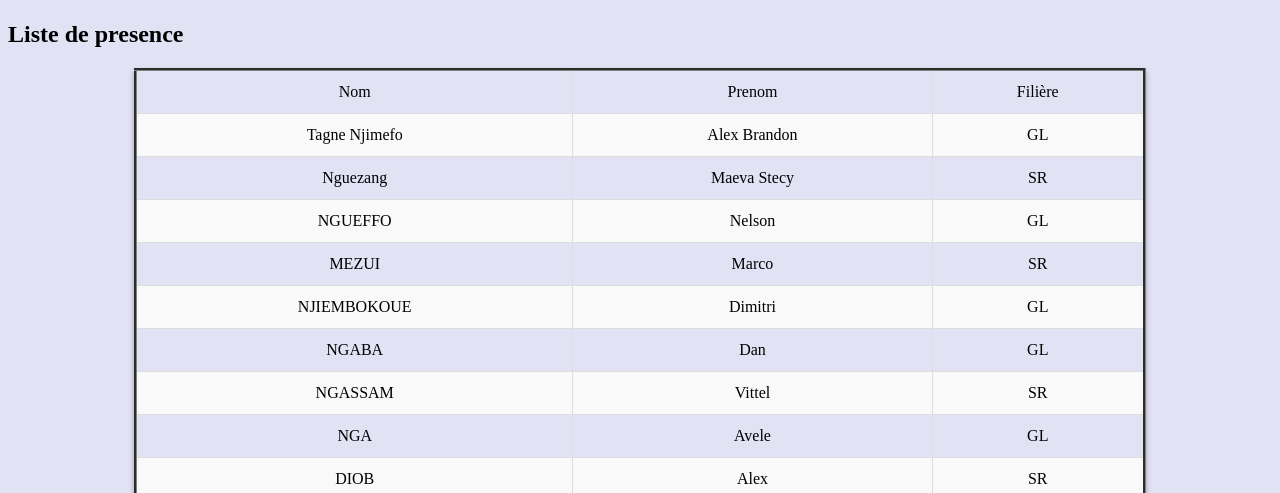
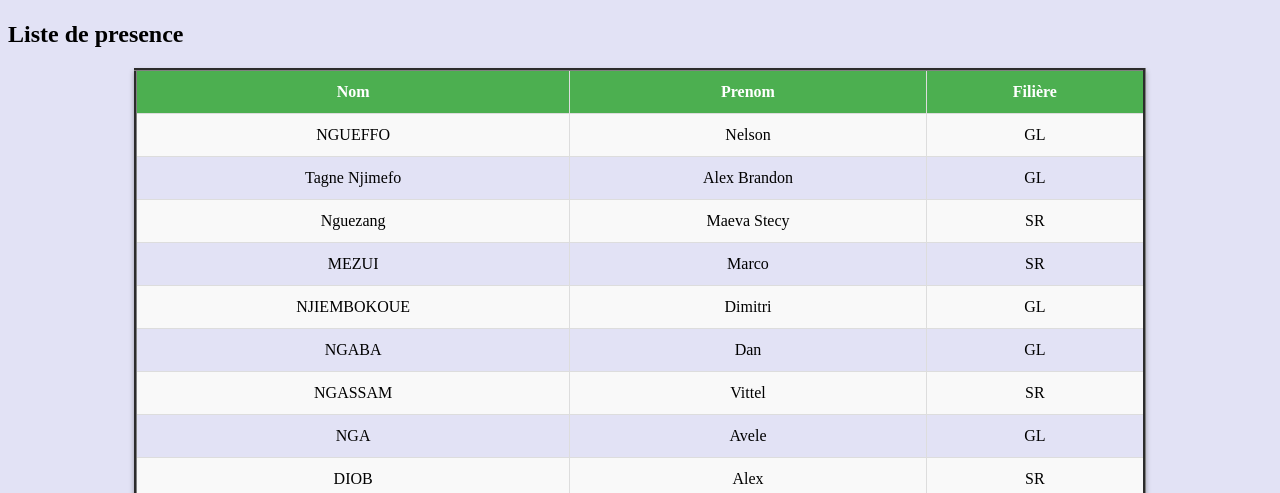
Before and after one commit to AlexTagne2005/test, a plain HTML site: page index.html in a window 1280 px wide. Shown: the part 307-800 px from the top of the page. Drawn offline with Linux system fonts and the light colour scheme.

```diff
--- a/index.html
+++ b/index.html
@@ -23,9 +23,14 @@
         <!-- zone pour la Table -->
         <table border="3">
             <tr>
-                <td>Nom</td>
-                <td>Prenom</td>
-                <td>Filière</td>
+                <th>Nom</th>
+                <th>Prenom</th>
+                <th>Filière</th>
+            </tr>
+            <tr>
+                <td>NGUEFFO</td>
+                <td>Nelson</td>
+                <td>GL</td>
             </tr>
             <tr>
                 <td>Tagne Njimefo</td>
@@ -36,11 +41,6 @@
                 <td>Nguezang</td>
                 <td>Maeva Stecy</td>
                 <td>SR</td>
-            </tr>
-            <tr>
-                <td>NGUEFFO</td>
-                <td>Nelson</td>
-                <td>GL</td>
             </tr>
             <tr>
                 <td>MEZUI</td>
--- a/style2.css
+++ b/style2.css
@@ -1,6 +1,7 @@
 body{
     background-image: url(background-image.jpg);
     background-size: cover;
+    animation: clignotant 5s ease-out infinite alternate;
 }
 
 #welcome{
@@ -9,3 +10,12 @@ body{
     color: aliceblue;
     text-align: center;
 }
+
+@keyframes clignotant {
+    0% {opacity: 0;}
+    20% {opacity: 0.2;}
+    40% {opacity: 0.4;}
+    60% {opacity: 0.6;}
+    80% {opacity: 0.8;}
+    100% {opacity: 1;}
+}
```
Also changed, not shown: titi.html (+1 -1 lines).
